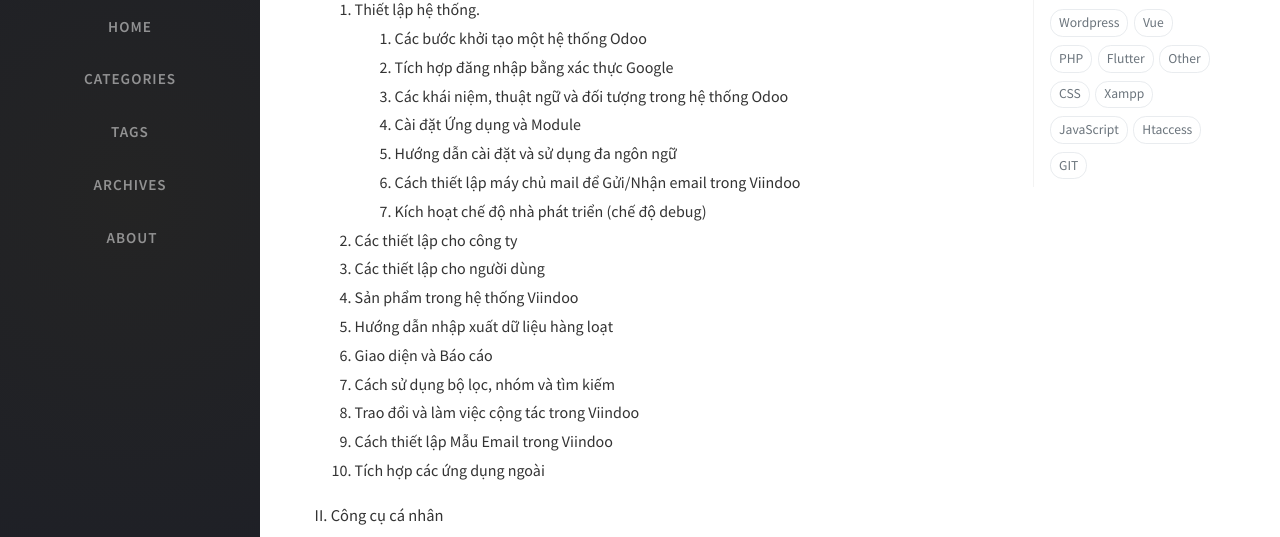
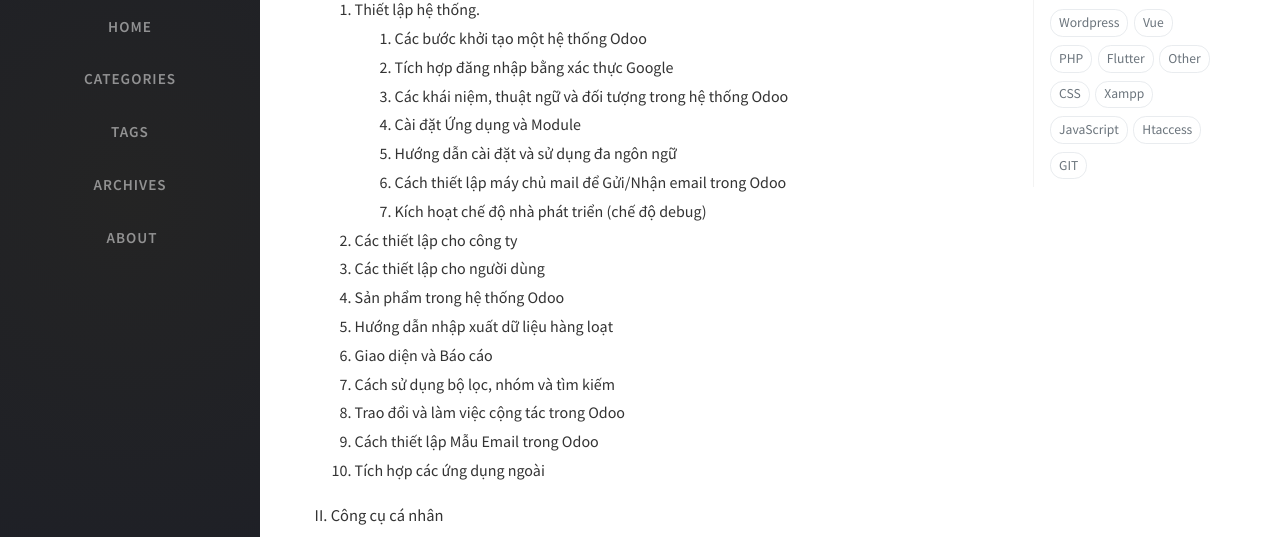
Before and after one commit to vyqyty/vyqyty.github.io, a Jekyll site: the page built from _posts/2023-04-08-odoo-note-tree.md, in a window 1280 px wide and 900 px high. Shown: the part 249-786 px from the top of the window. Built offline with Jekyll 4.4.1, drawn with Linux system fonts in a browser that asks for light colours; nearby versions of some CDN libraries; comment, search, counter and statistics services are not loaded.

Commit message:
Update 2023-04-08-odoo-note-tree.md

```diff
--- a/_posts/2023-04-08-odoo-note-tree.md
+++ b/_posts/2023-04-08-odoo-note-tree.md
@@ -18,16 +18,16 @@
         3. Các khái niệm, thuật ngữ và đối tượng trong hệ thống Odoo
         4. Cài đặt Ứng dụng và Module
         5. Hướng dẫn cài đặt và sử dụng đa ngôn ngữ
-        6. Cách thiết lập máy chủ mail để Gửi/Nhận email trong Viindoo
+        6. Cách thiết lập máy chủ mail để Gửi/Nhận email trong Odoo
         7. Kích hoạt chế độ nhà phát triển (chế độ debug)
   2. Các thiết lập cho công ty
   3. Các thiết lập cho người dùng
-  4. Sản phẩm trong hệ thống Viindoo
+  4. Sản phẩm trong hệ thống Odoo
   5. Hướng dẫn nhập xuất dữ liệu hàng loạt
   6. Giao diện và Báo cáo
   7. Cách sử dụng bộ lọc, nhóm và tìm kiếm
-  8. Trao đổi và làm việc cộng tác trong Viindoo
-  9. Cách thiết lập Mẫu Email trong Viindoo
+  8. Trao đổi và làm việc cộng tác trong Odoo
+  9. Cách thiết lập Mẫu Email trong Odoo
   10. Tích hợp các ứng dụng ngoài
 
 II. Công cụ cá nhân
```
